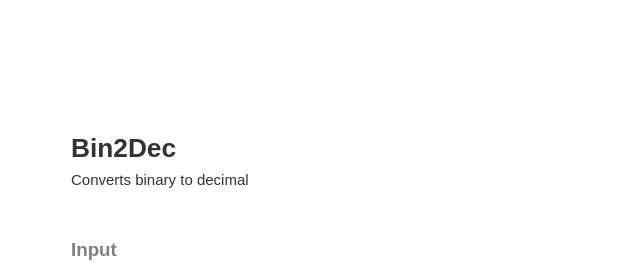
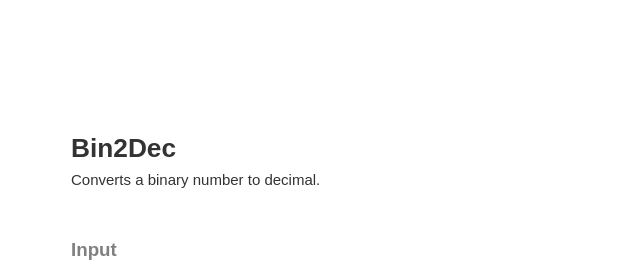
Before and after one commit to alwayslazyboy/bin2dec, a React (Vite) app: page / in a window 1280 px wide. Shown: the top 262 px of the page, without its empty margins (319-959 px from the left). Built offline with nearby package versions, Linux system fonts and the light colour scheme.

Commit message:
Fix description

```diff
--- a/src/App.js
+++ b/src/App.js
@@ -8,7 +8,7 @@ export default function App () {
         <React.Fragment>
             <div className="app-head">
                 <Title level="1">Bin2Dec</Title>
-                <Subtitle>Converts binary to decimal</Subtitle>
+                <Subtitle>Converts a binary number to decimal.</Subtitle>
             </div>
             <div className="app-body">
                 <Bin2Dec />
```
Also changed, not shown: 1 other file (tests, documents, lock files or other folders).
